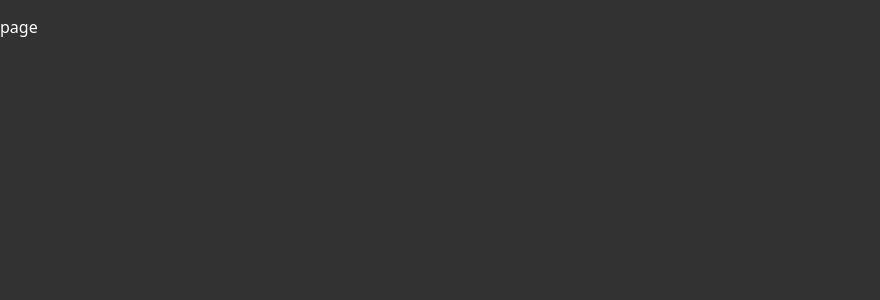
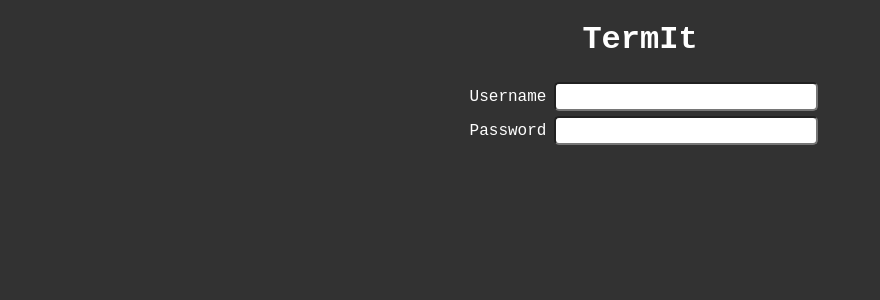
Before and after one commit to Akaseli/TermIt, a React (Create React App) app in the folder frontend/: page /signup in a window 1280 px wide. Shown: the top 300 px of the page, without its empty margins (0-880 px from the left). Built offline with nearby package versions, Linux system fonts and the light colour scheme.

Commit message:
Added routing

```diff
--- a/frontend/src/App.css
+++ b/frontend/src/App.css
@@ -1,5 +1,5 @@
 body{
-  font-family: system-ui, -apple-system, BlinkMacSystemFont, 'Segoe UI', Roboto, Oxygen, Ubuntu, Cantarell, 'Open Sans', 'Helvetica Neue', sans-serif;
+  font-family: 'Courier New', Courier, monospace;
   color: white;
   background-color: rgb(50, 50, 50);
   margin: 0;
@@ -19,3 +19,15 @@
   align-items: center;
   flex-direction: row;
 }
+
+p{
+  padding: 8px;
+  margin: 0px;
+}
+
+input{
+  font-family: 'Courier New', Courier, monospace;
+  border-radius: 5px;
+  padding: 5px;
+  min-width: 250px;
+}
--- a/frontend/src/App.tsx
+++ b/frontend/src/App.tsx
@@ -2,15 +2,23 @@
 import "./App.css"
 import { RouterProvider, createBrowserRouter } from 'react-router-dom';
 import { FrontPage } from './Pages/FrontPage';
+import { SignupPage } from './Pages/SignupPage';
 
 function App(){
   const router = createBrowserRouter([
     {path: "/", Component: FrontPage},
-    {path: "/signup", Component: () => {return <p>page</p>}}
+    {path: "/signup", Component: SignupPage}
   ])
 
   return(
-    <RouterProvider router={router}/>
+    <div>
+      <div className='header row'>
+        <h1>TermIt</h1>
+      </div>
+
+      <RouterProvider router={router}/>
+    </div>
+
   );
 }
 
--- a/frontend/src/Pages/FrontPage.tsx
+++ b/frontend/src/Pages/FrontPage.tsx
@@ -1,21 +1,22 @@
 import React from 'react'
 import { GradientButton } from '../components/GradientButton';
+import { useNavigate } from 'react-router-dom';
 
 interface Props {
 
 }
 
 export const FrontPage: React.FC<Props> = () => {
+  const navigate = useNavigate()
+
   return(
     <div className='column'>
-      <h1>TermIt</h1>
-
       <div className='row'>
         <GradientButton>
           Login
         </GradientButton>
-        <GradientButton>
-          Sign Up
+        <GradientButton onClick={() => navigate("/signup")}>
+          Signup
         </GradientButton>
       </div>
     </div>
--- /dev/null
+++ b/frontend/src/Pages/SignupPage.tsx
@@ -0,0 +1,26 @@
+import React from 'react'
+
+interface Props {
+
+}
+
+export const SignupPage: React.FC<Props> = () => {
+  return(
+    <div>
+      <div className='column'>
+
+        <div className='row'>
+          <p>Username</p>
+          <input type='email'></input>
+        </div>
+
+        <div className='row'>
+          <p>Password</p>
+          <input type='password'></input>
+        </div>
+
+
+      </div>
+    </div>
+  );
+}
--- a/frontend/src/components/GradientButton.css
+++ b/frontend/src/components/GradientButton.css
@@ -9,6 +9,7 @@
   border-radius: 0.5em;
   border: none;
 
+  font-family: 'Courier New', Courier, monospace;
   background-image: linear-gradient(90deg, #8751f4, #4e77ff);
 }
 
```
